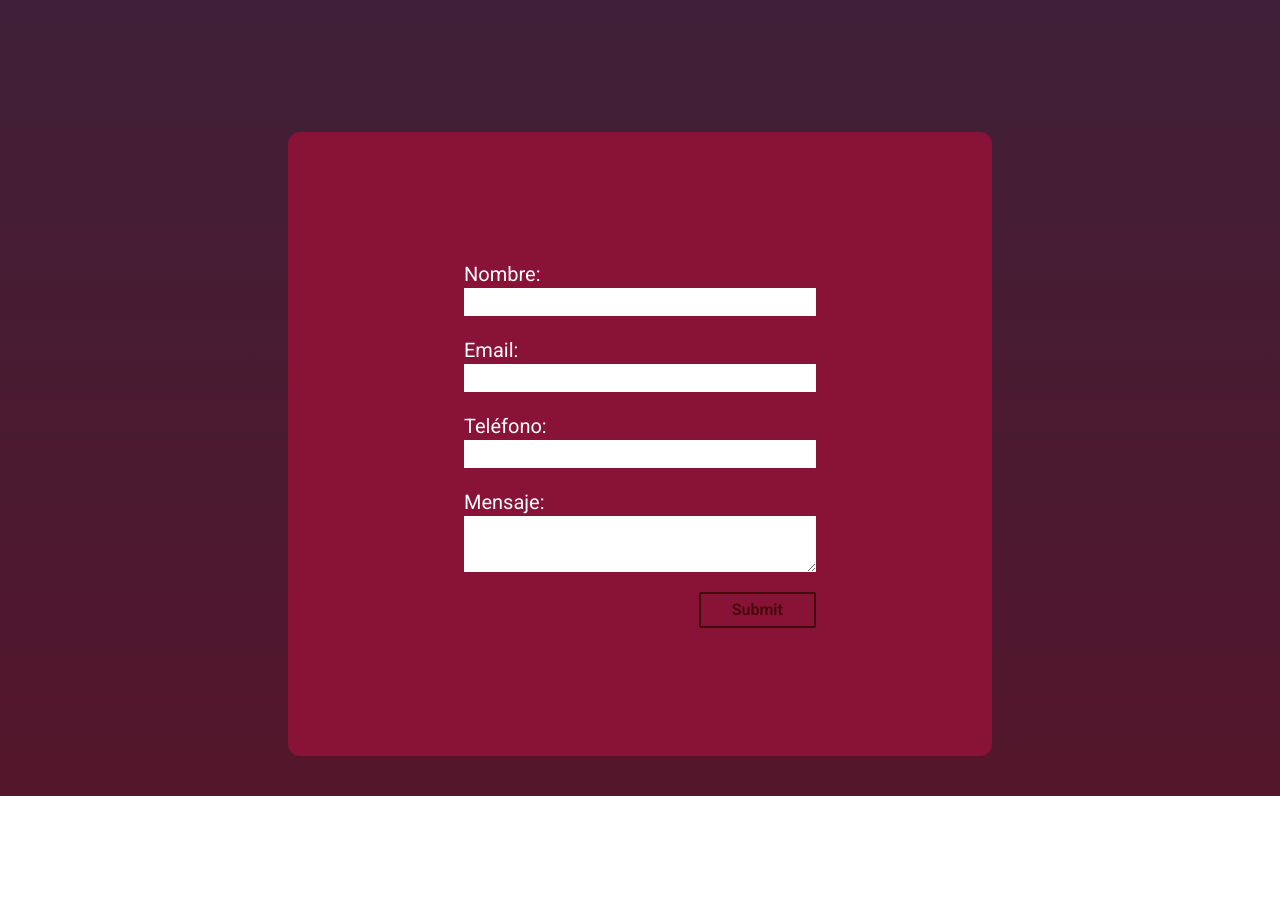
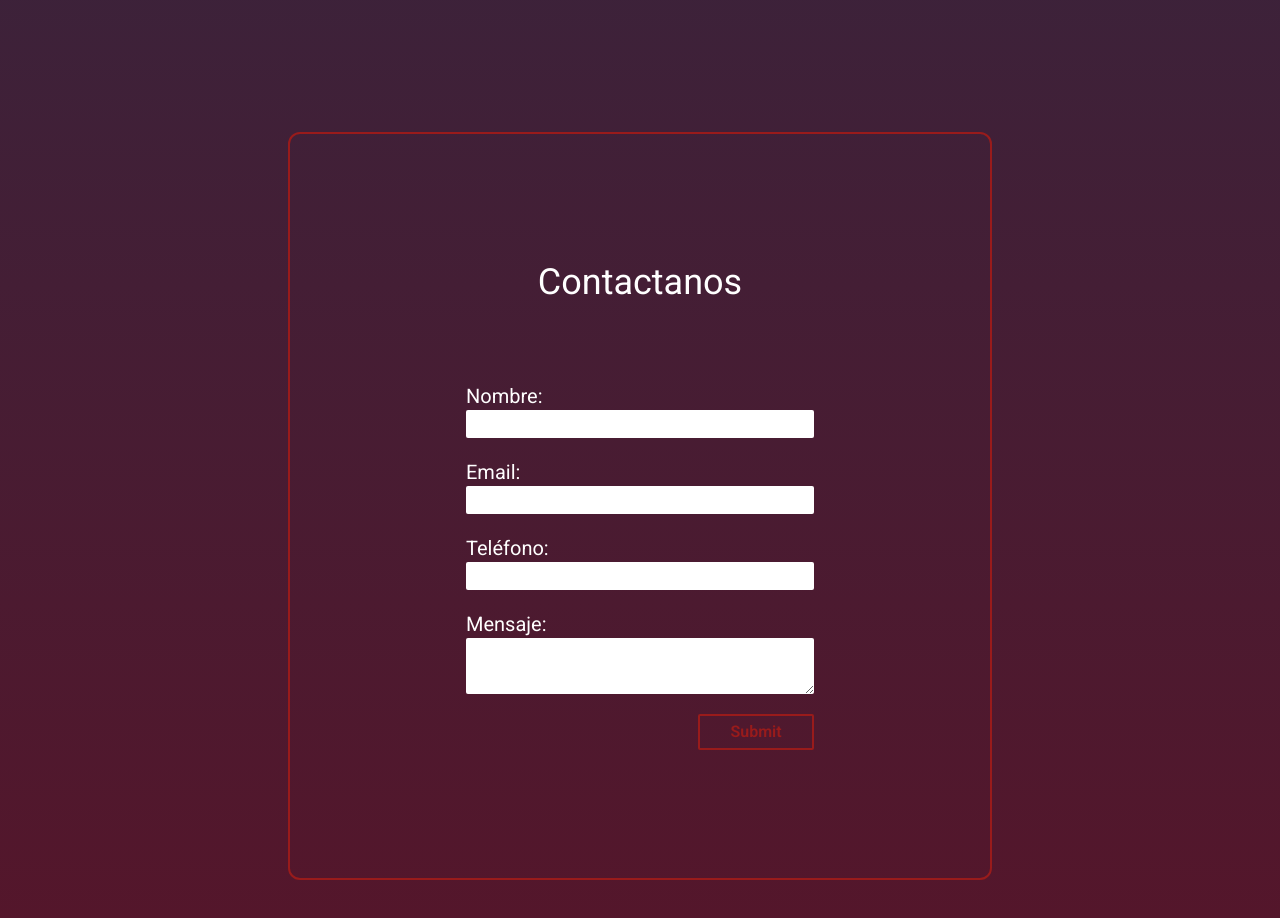
Before and after one commit to MarioHaro50/aam, a React (Vite) app: page / in a window 1280 px wide. Shown: the part 3620-4538 px from the top of the page. Before the commit the page ends 4416 px from the top, so only its background shows below. Built offline with nearby package versions, Linux system fonts and the light colour scheme.

Commit message:
color of form

```diff
--- a/src/components/contact/Contact.tsx
+++ b/src/components/contact/Contact.tsx
@@ -66,12 +66,13 @@ class ContactForm extends React.Component<ContactFormProps, ContactFormState> {
         return (
             <form
                 onSubmit={this.handleSubmit}
-                className="my-10 mx-5 sm:mx-20 md:mx-32 lg:mx-48 xl:mx-72 py-32 px-20 sm:px-24 md:px-32 lg:px-44 bg-rose-900 flex flex-col items-center justify-center rounded-xl"
+                className="my-10 mx-5 sm:mx-20 md:mx-32 lg:mx-48 xl:mx-72 py-32 px-20 sm:px-24 md:px-32 lg:px-44 border-2 border-red-800 border flex flex-col items-center justify-center rounded-xl"
             >
+                <p className="mb-20 text-4xl text-white">Contactanos</p>
                 <label className="text-white text-xl flex flex-col w-full mb-5">
                     Nombre:
                     <input
-                        className="text-slate-950"
+                        className="text-slate-950 rounded-sm"
                         type="text"
                         name="name" // Asegúrate de agregar este atributo
                         value={this.state.name}
@@ -81,7 +82,7 @@ class ContactForm extends React.Component<ContactFormProps, ContactFormState> {
                 <label className="text-white text-xl flex flex-col w-full mb-5">
                     Email:
                     <input
-                        className="text-slate-950"
+                        className="text-slate-950 rounded-sm"
                         type="email"
                         name="email" // Asegúrate de agregar este atributo
                         value={this.state.email}
@@ -91,7 +92,7 @@ class ContactForm extends React.Component<ContactFormProps, ContactFormState> {
                 <label className="text-white text-xl flex flex-col w-full mb-5">
                     Teléfono:
                     <input
-                        className="text-slate-950"
+                        className="text-slate-950 rounded-sm"
                         type="text"
                         name="phone" // Asegúrate de agregar este atributo
                         value={this.state.phone}
@@ -101,14 +102,14 @@ class ContactForm extends React.Component<ContactFormProps, ContactFormState> {
                 <label className="text-white text-xl flex flex-col w-full mb-5">
                     Mensaje:
                     <textarea
-                        className="text-slate-950"
+                        className="text-slate-950 rounded-sm"
                         name="message" // Asegúrate de agregar este atributo
                         value={this.state.message}
                         onChange={this.handleChange}
                     />
                 </label>
                 <input
-                    className="w-1/3 self-end rounded-sm py-1 px-5 cursor-pointer border-2 border-red-950 font-semibold text-red-950 bg-transparent hover:text-white hover:bg-red-950 duration-300 ease"
+                    className="w-1/3 self-end rounded-sm py-1 px-5 cursor-pointer border-2 border-red-800 font-semibold text-red-800 bg-transparent hover:text-white hover:bg-red-800 duration-300 ease"
                     type="submit"
                     value="Submit"
                 />
```
